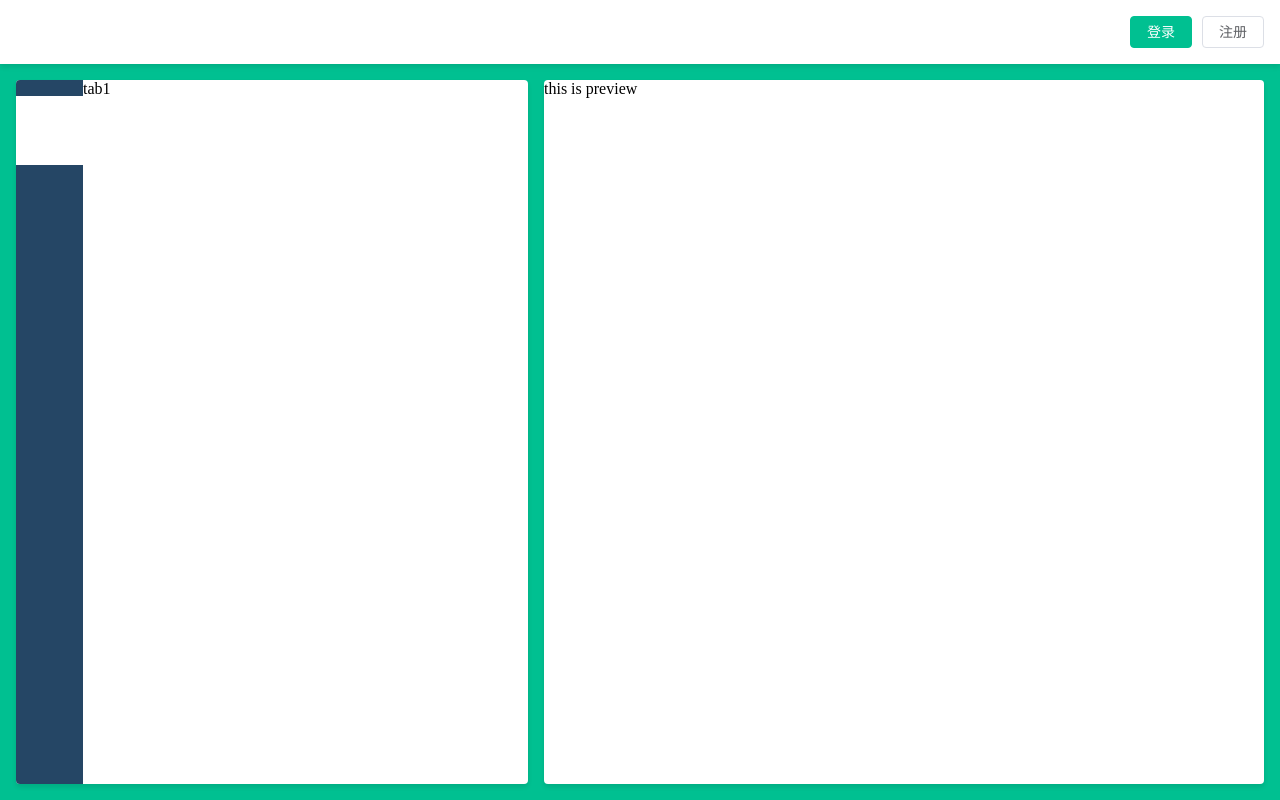
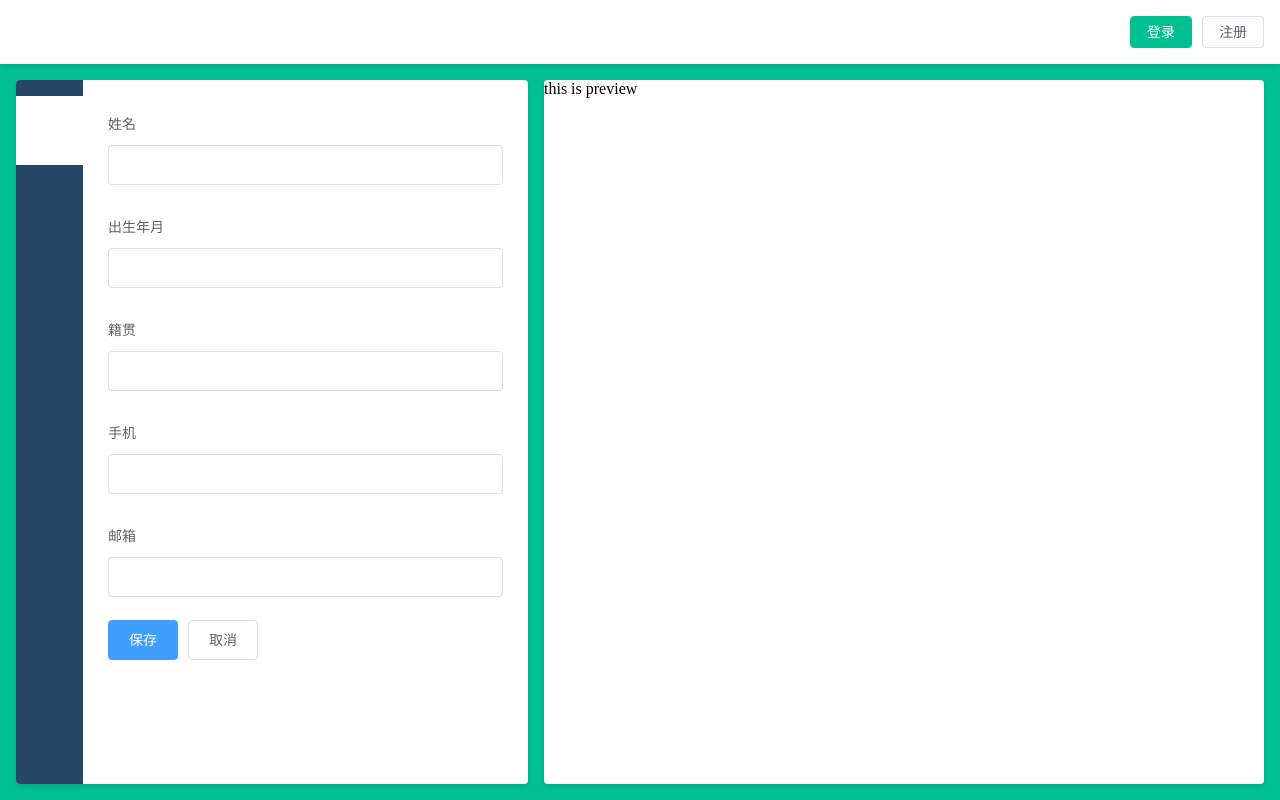
Before and after one commit to mozhenghong/resume_editor, a Vue app: page / in a window 1280 px wide. Built offline with nearby package versions, Linux system fonts and the light colour scheme.

Commit message:
身份信息

```diff
--- a/src/views/Editor.vue
+++ b/src/views/Editor.vue
@@ -2,7 +2,11 @@
   <div id="Editor">
     <nav>
       <ol>
-        <li v-for="i in [0,1,2,3,4,5]"  v-bind:class="{active:currentTag===i}" v-on:click="currentTag=i" >
+        <li
+          v-for="i in [0,1,2,3,4,5]"
+          v-bind:class="{active:currentTag===i}"
+          v-on:click="currentTag=i"
+        >
           <svg class="icon" aria-hidden="true">
             <use v-bind:xlink:href="`#icon-${icons[i]}`"></use>
           </svg>
@@ -10,7 +14,33 @@
       </ol>
     </nav>
     <ol class="list">
-      <li v-for="i in [0, 1, 2, 3, 4, 5]" v-bind:class="{active:currentTag===i}"> tab{{i+1}}</li>
+      <li v-bind:class="{active:currentTag===0}" class="credentials">
+        <el-form :label-position="labelPosition" :model="credentials">
+          <el-form-item label="姓名">
+            <el-input v-model="credentials.name"></el-input>
+          </el-form-item>
+          <el-form-item label="出生年月">
+            <el-input v-model="credentials.birth"></el-input>
+          </el-form-item>
+          <el-form-item label="籍贯">
+            <el-input v-model="credentials.origin"></el-input>
+          </el-form-item>
+          <el-form-item label="手机">
+            <el-input v-model="credentials.phone"></el-input>
+          </el-form-item>
+           <el-form-item label="邮箱">
+            <el-input v-model="credentials.email"></el-input>
+          </el-form-item>
+          <el-button type="primary">保存</el-button>
+          <el-button>取消</el-button>
+        </el-form>
+      </li>
+      <li v-bind:class="{active:currentTag===1}">
+
+      </li>
+      <li v-bind:class="{active:currentTag===2}">tab3</li>
+      <li v-bind:class="{active:currentTag===3}">tab4</li>
+      <li v-bind:class="{active:currentTag===4}">tab5</li>
     </ol>
   </div>
 </template>
@@ -20,8 +50,23 @@ export default {
   data() {
     return {
       currentTag: 0,
-      icons: ['credentials_icon', 'WORK', 'xuexi', 'xiangmu', 'jineng', 'dianhua' ]
+      icons: [
+        "credentials_icon",
+        "WORK",
+        "xuexi",
+        "xiangmu",
+        "jineng",
+        "dianhua"
+      ],
+      labelPosition: "right",
+      credentials: {
+        name: "",
+        birth: "",
+        origin: "",
+        phone: "",
+        email: ""
       }
+    };
   }
 };
 </script>
@@ -30,32 +75,34 @@ export default {
 #Editor {
   display: flex;
   background: #fff;
-    nav{
+  nav {
     background: #254665;
-        ol{
+    ol {
       margin: 16px 0;
-            li{
+      li {
         padding: 16px;
-                .icon{
+        .icon {
           width: 35px;
           height: 35px;
           fill: #fff;
         }
       }
-            li.active{
+      li.active {
         background: #fff;
-                .icon{
+        .icon {
           fill: #254665;
         }
       }
     }
   }
-    ol.list{
-        flex-grow: 1.0;
-        li{
+  ol.list {
+    flex-grow: 1;
+    overflow: auto;
+    li {
       display: none;
+      padding: 25px;
     }
-        li.active{
+    li.active {
       display: block;
     }
   }
```
Lines whose indentation alone changed are shown as unchanged.
